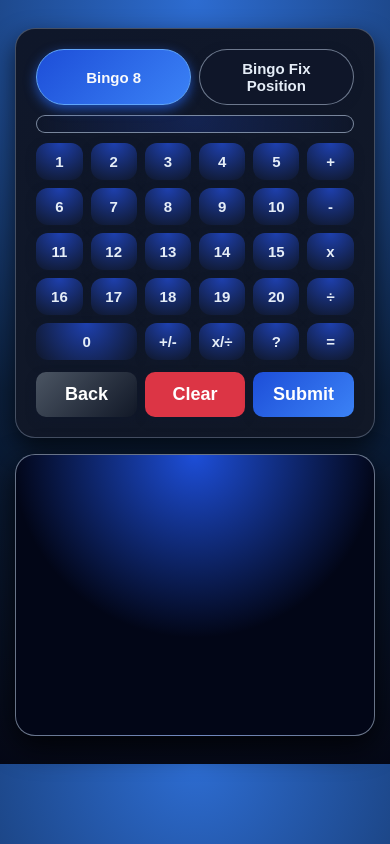
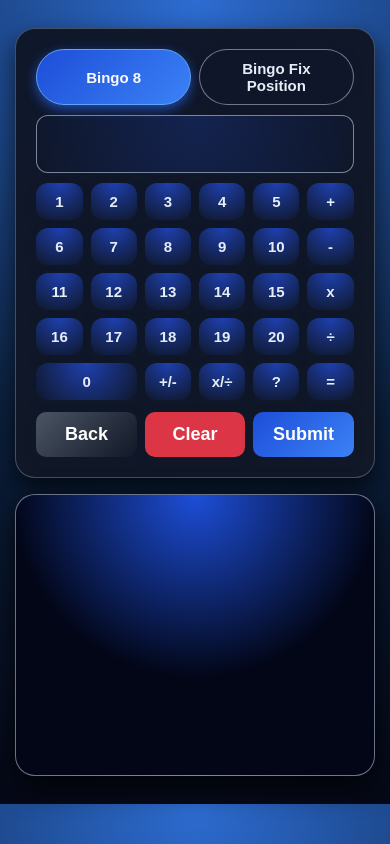
Before and after one commit to Rewwiw/A-Math-Solution-Solver, a plain HTML site: page index.html in a window 390 px wide. Drawn offline with Linux system fonts and the light colour scheme.

Commit message:
Update styles.css

```diff
--- a/css/styles.css
+++ b/css/styles.css
@@ -400,7 +400,7 @@ body {
   }
 
   .show-pawn-input {
-    height: auto;
+    height: 40px;
     gap: 4px;
     padding: 8px;
   }
```
